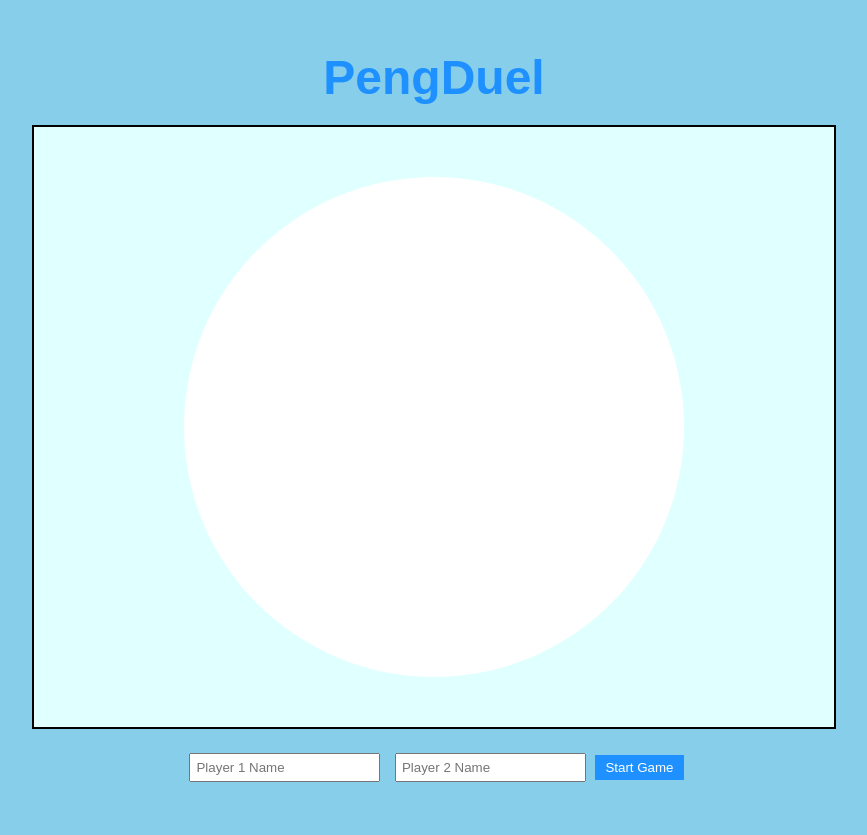
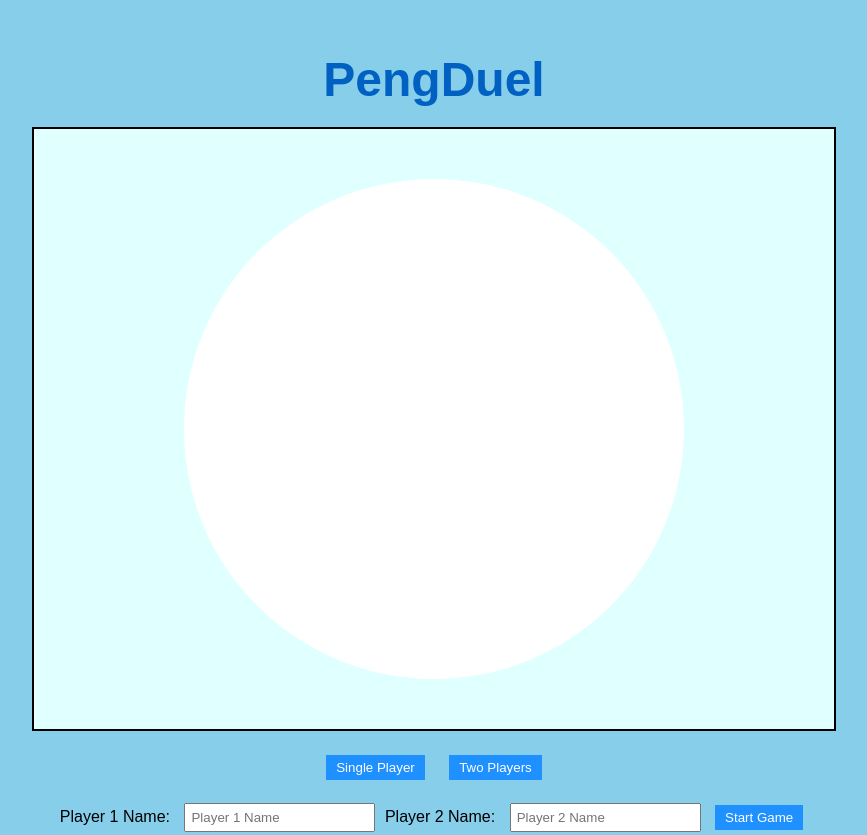
Before and after one commit to RedLynx101/PengDuel, a Flask app: page / in a window 1280 px wide. Shown: the whole page, without its empty margins (206-1073 px from the left). Before the commit the page ends 782 px from the top, so only its background shows below. Run offline with Flask 3, Linux system fonts and the light colour scheme.

Commit message:
Agent step completed: Add AI-controlled penguins for single-player mode

```diff
--- a/static/css/styles.css
+++ b/static/css/styles.css
@@ -13,7 +13,7 @@ body {
 }
 
 h1 {
-    color: #1E90FF;
+    color: #0061c2;
     font-size: 48px;
     margin-bottom: 20px;
 }
@@ -38,8 +38,21 @@ button {
     color: white;
     border: none;
     cursor: pointer;
+    margin: 5px;
 }
 
 button:hover {
     background-color: #4169E1;
 }
+
+#game-mode-selection {
+    margin-top: 20px;
+}
+
+#game-mode-selection button {
+    margin: 0 10px;
+}
+
+label {
+    margin-right: 5px;
+}
--- a/static/js/audio.js
+++ b/static/js/audio.js
@@ -1,22 +1,75 @@
 class AudioManager {
     constructor() {
+        console.log('AudioManager: Initializing');
         this.audioContext = new (window.AudioContext || window.webkitAudioContext)();
         this.sounds = {};
+        this.backgroundMusic = null;
+        console.log('AudioManager: Initialized successfully');
     }
 
     async loadSound(name, url) {
-        const response = await fetch(url);
-        const arrayBuffer = await response.arrayBuffer();
-        const audioBuffer = await this.audioContext.decodeAudioData(arrayBuffer);
-        this.sounds[name] = audioBuffer;
+        console.log(`AudioManager: Loading sound '${name}' from ${url}`);
+        try {
+            const response = await fetch(url);
+            const arrayBuffer = await response.arrayBuffer();
+            const audioBuffer = await this.audioContext.decodeAudioData(arrayBuffer);
+            this.sounds[name] = { buffer: audioBuffer };
+            console.log(`AudioManager: Sound '${name}' loaded successfully`);
+        } catch (error) {
+            console.error(`AudioManager: Error loading sound '${name}':`, error);
+        }
+    }
+
+    setVolume(name, volume) {
+        console.log(`AudioManager: Setting volume for '${name}' to ${volume}`);
+        if (this.sounds[name]) {
+            const gainNode = this.audioContext.createGain();
+            gainNode.gain.setValueAtTime(volume, this.audioContext.currentTime);
+            this.sounds[name].gainNode = gainNode;
+        } else {
+            console.warn(`AudioManager: Sound '${name}' not found`);
+        }
     }
 
     playSound(name) {
+        console.log(`AudioManager: Attempting to play sound '${name}'`);
         if (this.sounds[name]) {
             const source = this.audioContext.createBufferSource();
-            source.buffer = this.sounds[name];
+            source.buffer = this.sounds[name].buffer;
+            if (this.sounds[name].gainNode) {
+                source.connect(this.sounds[name].gainNode);
+                this.sounds[name].gainNode.connect(this.audioContext.destination);
+            } else {
+                source.connect(this.audioContext.destination);
+            }
+            source.start();
+            console.log(`AudioManager: Sound '${name}' played successfully`);
+        } else {
+            console.warn(`AudioManager: Sound '${name}' not found`);
+        }
+    }
+
+    stopBackgroundMusic() {
+        console.log('AudioManager: Stopping background music');
+        if (this.backgroundMusic) {
+            this.backgroundMusic.stop();
+            this.backgroundMusic = null;
+        }
+    }
+
+    playBackgroundMusic(name) {
+        console.log(`AudioManager: Attempting to play background music '${name}'`);
+        this.stopBackgroundMusic(); // Stop existing music
+        if (this.sounds[name]) {
+            const source = this.audioContext.createBufferSource();
+            source.buffer = this.sounds[name].buffer;
             source.connect(this.audioContext.destination);
+            source.loop = true;
             source.start();
+            this.backgroundMusic = source;
+            console.log(`AudioManager: Background music '${name}' started successfully`);
+        } else {
+            console.warn(`AudioManager: Background music '${name}' not found`);
         }
     }
 }
@@ -24,5 +77,10 @@ class AudioManager {
 const audioManager = new AudioManager();
 
 // Load sound effects
+console.log('AudioManager: Loading sound effects');
 audioManager.loadSound('splash', '/static/assets/splash.mp3');
-audioManager.loadSound('collision', '/static/assets/collision.mp3');
+audioManager.loadSound('collision', '/static/assets/collision.mp3').then(() => {
+    audioManager.setVolume('collision', 2);
+});
+audioManager.loadSound('beep', '/static/assets/beep.mp3');
+audioManager.loadSound('background', '/static/assets/iceberg.mp3');
--- a/static/js/game.js
+++ b/static/js/game.js
@@ -3,15 +3,17 @@ const ctx = canvas.getContext('2d');
 
 const ICEBERG_RADIUS = 250;
 const PENGUIN_RADIUS = 20;
-const PUSH_FORCE = 2.5; // Reduced by half
+const PUSH_FORCE = 2.5; // Stays at 2.5
 const FRICTION = 0.98;
 
 let gameState = 'start';
 let player1, player2;
 let winner = null;
+let gameMode = 'twoPlayer';
 
 class Penguin {
     constructor(x, y, color, name) {
+        console.log(`Penguin constructor called for ${name}`);
         this.x = x;
         this.y = y;
         this.color = color;
@@ -19,6 +21,7 @@ class Penguin {
         this.vx = 0;
         this.vy = 0;
         this.crowned = false;
+        this.mass = 1;
     }
 
     update() {
@@ -45,11 +48,13 @@ class Penguin {
         ctx.fill();
         ctx.closePath();
 
-        ctx.fillStyle = 'black'; // Changed to black for better visibility
+        // Draw name
+        ctx.fillStyle = 'black';
         ctx.font = '14px Arial';
         ctx.textAlign = 'center';
         ctx.fillText(this.name, this.x, this.y + PENGUIN_RADIUS + 20);
 
+        // Draw crown if crowned
         if (this.crowned) {
             ctx.beginPath();
             ctx.moveTo(this.x, this.y - PENGUIN_RADIUS - 10);
@@ -62,29 +67,118 @@ class Penguin {
     }
 }
 
+class AIPenguin extends Penguin {
+    constructor(x, y, color, name) {
+        super(x, y, color, name);
+        this.initialX = x;
+        this.initialY = y;
+        this.initialAcceleration = 0.1;
+        this.initialMaxSpeed = 1.2;
+        this.reset();
+    }
+
+    update() {
+        super.update();
+        this.updateTarget();
+        this.moveTowardsTarget();
+    }
+
+    updateTarget() {
+        if (Math.random() < 0.55) {  // 55% of the time, target the player
+            const offsetX = (Math.random() - 0.5) * PENGUIN_RADIUS * 8;
+            const offsetY = (Math.random() - 0.5) * PENGUIN_RADIUS * 8;
+            this.targetX = player1.x + offsetX;
+            this.targetY = player1.y + offsetY;
+        } else {  // 45% of the time, choose a random point on the iceberg
+            const angle = Math.random() * Math.PI * 2;
+            const distance = Math.random() * (ICEBERG_RADIUS - PENGUIN_RADIUS);
+            this.targetX = canvas.width / 2 + Math.cos(angle) * distance;
+            this.targetY = canvas.height / 2 + Math.sin(angle) * distance;
+        }
+    }
+
+    moveTowardsTarget() {
+        const dx = this.targetX - this.x;
+        const dy = this.targetY - this.y;
+        const distance = Math.sqrt(dx * dx + dy * dy);
+        if (distance > 1) {
+            let vx = (dx / distance) * this.acceleration;
+            let vy = (dy / distance) * this.acceleration;
+
+            // Limit the speed
+            const currentSpeed = Math.sqrt(this.vx * this.vx + this.vy * this.vy);
+            if (currentSpeed > this.maxSpeed) {
+                vx *= this.maxSpeed / currentSpeed;
+                vy *= this.maxSpeed / currentSpeed;
+
+            } else {
+                this.vx += vx;
+                this.vy += vy;
+            }
+        }
+    }
+
+    reset() {
+        console.log('Resetting AIPenguin');
+        this.x = this.initialX;
+        this.y = this.initialY;
+        this.vx = 0;
+        this.vy = 0;
+        this.acceleration = this.initialAcceleration;  // Reset to initial acceleration
+        this.maxSpeed = this.initialMaxSpeed;          // Reset to initial max speed
+        console.log(`AIPenguin reset - Position: (${this.x}, ${this.y}), Acceleration: ${this.acceleration}, Max Speed: ${this.maxSpeed}`);
+    }
+
+}
+
 function init() {
     console.log('Game initialization started');
     const player1Name = document.getElementById('player1-name').value || 'Player 1';
-    const player2Name = document.getElementById('player2-name').value || 'Player 2';
+    const player2Name = gameMode === 'singlePlayer' ? 'AI Penguin' : (document.getElementById('player2-name').value || 'Player 2');
 
-    // Store the previous crown status if it exists
+    console.log(`Initializing players: ${player1Name} and ${player2Name}`);
+
     const prevPlayer1Crowned = player1 ? player1.crowned : false;
     const prevPlayer2Crowned = player2 ? player2.crowned : false;
 
     player1 = new Penguin(canvas.width/2 - 50, canvas.height/2, 'blue', player1Name);
+    player1.vx = 0;
+    player1.vy = 0;
+
+    if (gameMode === 'singlePlayer') {
+        player2 = new AIPenguin(canvas.width/2 + 50, canvas.height/2, 'red', player2Name);
+        player2.reset();
+    } else {
         player2 = new Penguin(canvas.width/2 + 50, canvas.height/2, 'red', player2Name);
+        player2.vx = 0;
+        player2.vy = 0;
+    }
 
-    // Restore the crown status
     player1.crowned = prevPlayer1Crowned;
     player2.crowned = prevPlayer2Crowned;
 
     gameState = 'playing';
+    console.log('Game state set to:', gameState);
+
     document.getElementById('player-inputs').style.display = 'none';
     document.getElementById('restart-game').style.display = 'none';
     console.log('Game initialized with players:', player1Name, 'and', player2Name);
+
+    console.log('Stopping background music');
+    audioManager.stopBackgroundMusic();
+    console.log('Attempting to start background music');
+    audioManager.playBackgroundMusic('background');
+
+    // Set collision sound volume
+    console.log('Setting collision sound volume');
+    audioManager.setVolume('collision', 2);
+
+    console.log('Starting game loop');
+    gameLoop();
 }
 
 function drawIceberg() {
+    // console.log('Drawing iceberg');
     ctx.beginPath();
     ctx.arc(canvas.width/2, canvas.height/2, ICEBERG_RADIUS, 0, Math.PI * 2);
     ctx.fillStyle = 'white';
@@ -110,12 +204,16 @@ function update() {
             player2.y = ty;
 
             const push = PUSH_FORCE / distance;
-            player2.vx += dx * push;
-            player2.vy += dy * push;
-            player1.vx -= dx * push;
-            player1.vy -= dy * push;
+            const player1Mass = player1.mass || 1;
+            const player2Mass = player2.mass || 1;
+
+            player2.vx += dx * push / player2Mass;
+            player2.vy += dy * push / player2Mass;
+            player1.vx -= dx * push / player1Mass;
+            player1.vy -= dy * push / player1Mass;
 
             audioManager.playSound('collision');
+            audioManager.playSound('beep');
         }
     }
 }
@@ -139,17 +237,43 @@ function draw() {
 }
 
 function gameLoop() {
+    // console.log('Game loop iteration');
     update();
     draw();
     requestAnimationFrame(gameLoop);
 }
 
 function restartGame() {
+    console.log('Restarting game');
     gameState = 'start';
+
+    if (player1) {
+        player1.vx = 0;
+        player1.vy = 0;
+    }
+
+    if (player2 instanceof AIPenguin) {
+        player2.reset(); // This already resets acceleration, maxSpeed, vx, vy
+    } else if (player2) {
+        player2.vx = 0;
+        player2.vy = 0;
+    }
+
+    // Reset velocities and acceleration for AI
+    if (player2 instanceof AIPenguin) {
+        player2.vx = 0;
+        player2.vy = 0;
+        player2.acceleration = player2.initialAcceleration;
+        player2.maxSpeed = player2.initialMaxSpeed;
+    }
+
     document.getElementById('player-inputs').style.display = 'block';
     document.getElementById('restart-game').style.display = 'none';
-    // Crown status is not reset here
 }
+
+
+document.addEventListener('DOMContentLoaded', () => {
+    console.log('DOM content loaded, setting up event listeners');
 
     document.addEventListener('keydown', (e) => {
         if (gameState === 'playing') {
@@ -158,18 +282,17 @@ document.addEventListener('keydown', (e) => {
                 case 's': player1.vy += 1; break;
                 case 'a': player1.vx -= 1; break;
                 case 'd': player1.vx += 1; break;
-            case 'ArrowUp': player2.vy -= 1; break;
-            case 'ArrowDown': player2.vy += 1; break;
-            case 'ArrowLeft': player2.vx -= 1; break;
-            case 'ArrowRight': player2.vx += 1; break;
+                case 'ArrowUp': if (gameMode === 'twoPlayer') player2.vy -= 1; break;
+                case 'ArrowDown': if (gameMode === 'twoPlayer') player2.vy += 1; break;
+                case 'ArrowLeft': if (gameMode === 'twoPlayer') player2.vx -= 1; break;
+                case 'ArrowRight': if (gameMode === 'twoPlayer') player2.vx += 1; break;
             }
         }
-    if (e.key === ' ') { // Spacebar
+        if (e.key === ' ') {
             if (gameState === 'gameOver') {
                 restartGame();
             } else if (gameState === 'start') {
                 init();
-            gameLoop();
             }
         }
     });
@@ -177,10 +300,25 @@ document.addEventListener('keydown', (e) => {
     document.getElementById('start-game').addEventListener('click', () => {
         console.log('Start Game button clicked');
         init();
-    gameLoop();
     });
 
     document.getElementById('restart-game').addEventListener('click', restartGame);
 
-// Initial draw to show the iceberg
+    document.getElementById('single-player').addEventListener('click', () => {
+        console.log('Single Player mode selected');
+        gameMode = 'singlePlayer';
+        document.getElementById('player2-name').style.display = 'none';
+        document.getElementById('player2-label').textContent = 'AI Opponent';
+    });
+
+    document.getElementById('two-player').addEventListener('click', () => {
+        console.log('Two Player mode selected');
+        gameMode = 'twoPlayer';
+        document.getElementById('player2-name').style.display = 'inline-block';
+        document.getElementById('player2-label').textContent = 'Player 2 Name:';
+    });
+
+    console.log('Event listeners set up successfully');
+});
+
 drawIceberg();
--- a/templates/index.html
+++ b/templates/index.html
@@ -5,13 +5,21 @@
     <meta name="viewport" content="width=device-width, initial-scale=1.0">
     <title>PengDuel</title>
     <link rel="stylesheet" href="{{ url_for('static', filename='css/styles.css') }}">
+    <link rel="icon" href="{{ url_for('static', filename='favicon.ico') }}">
 </head>
 <body>
     <div id="game-container">
+        <br><br><br>
         <h1>PengDuel</h1>
         <canvas id="gameCanvas" width="800" height="600"></canvas>
+        <div id="game-mode-selection">
+            <button id="single-player">Single Player</button>
+            <button id="two-player">Two Players</button>
+        </div>
         <div id="player-inputs">
+            <label for="player1-name">Player 1 Name:</label>
             <input type="text" id="player1-name" placeholder="Player 1 Name">
+            <label id="player2-label" for="player2-name">Player 2 Name:</label>
             <input type="text" id="player2-name" placeholder="Player 2 Name">
             <button id="start-game">Start Game</button>
         </div>
```
Also changed, not shown: static/favicon.ico (added), 4 other files. Lines whose indentation alone changed are shown as unchanged.
